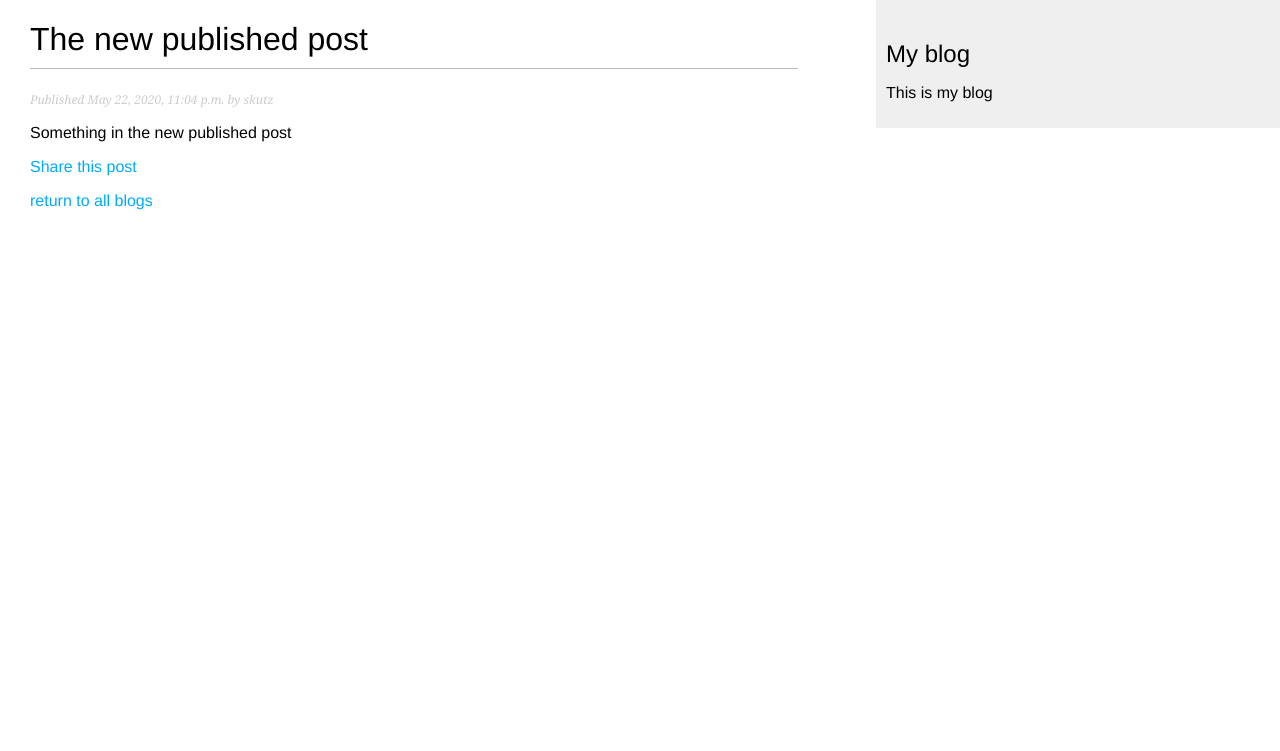
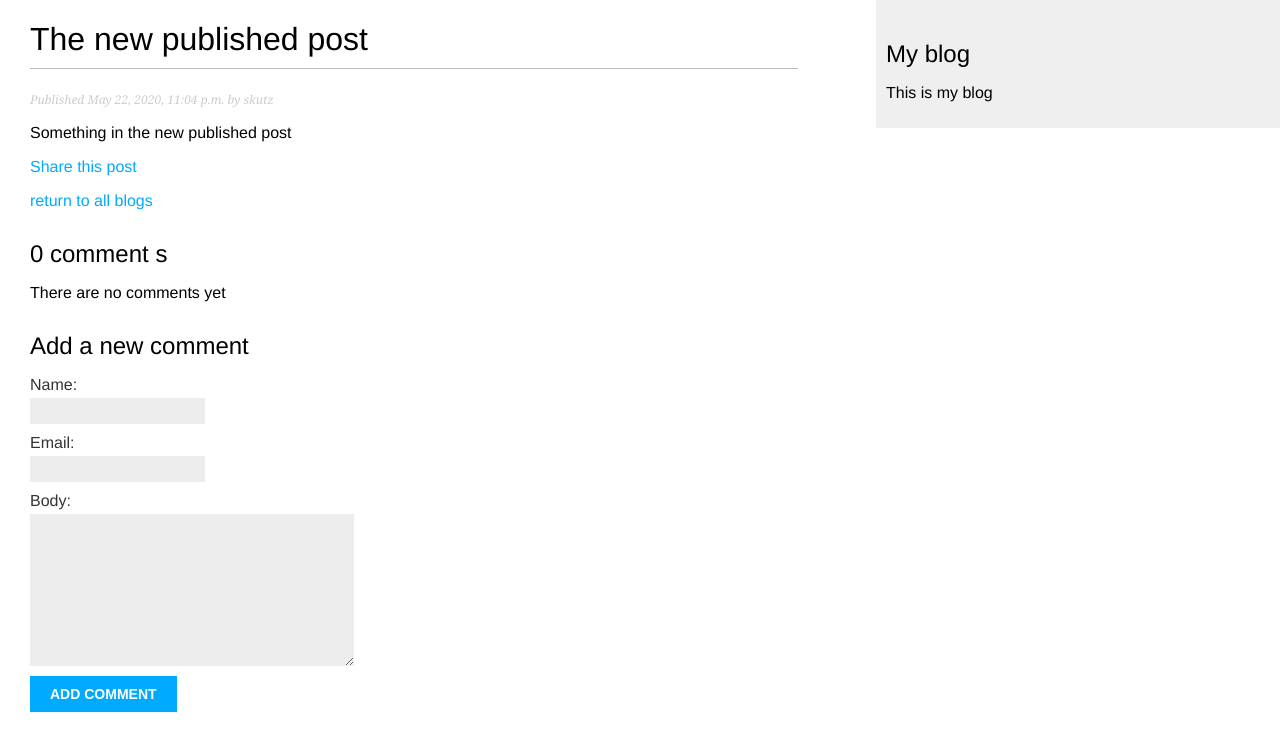
Before and after one commit to stevekutz/django_blog, a Django app: a page that uses mysite/blog/templates/blog/post/detail.html in a window 1280 px wide. Shown: the top 751 px of the page. Run offline with Django 3.2, Linux system fonts and the light colour scheme; data comes from the database, SQL or seed files in the repository; both versions use the stored data as it was after the commit.

Commit message:
implemented ability to add and track total comments to a post

```diff
--- a/mysite/blog/forms.py
+++ b/mysite/blog/forms.py
@@ -1,7 +1,13 @@
 from django import forms
+from .models import Comment
 
 class EmailPostForm(forms.Form):
     name = forms.CharField(max_length = 25)
     email = forms.EmailField()
     to = forms.EmailField()
     comments = forms.CharField(required = False, widget = forms.Textarea)
+
+class CommentForm(forms.ModelForm):
+    class Meta:
+        model = Comment
+        fields = ('name', 'email', 'body')
--- a/mysite/blog/models.py
+++ b/mysite/blog/models.py
@@ -41,3 +41,19 @@ class Post(models.Model):
                                self.publish.month,
                                self.publish.day,
                                self.slug ])
+
+
+class Comment(models.Model):
+    post = models.ForeignKey(Post, on_delete=models.CASCADE, related_name='comments')
+    name = models.CharField(max_length=80)
+    email = models.EmailField()
+    body = models.TextField()
+    created = models.DateTimeField(auto_now_add = True)
+    updated = models.DateTimeField(auto_now=True)
+    active = models.BooleanField(default = True)
+
+    class Meta:  # just a class container with some options (metadata)
+        ordering: ('created',)
+
+    def __str__(self):
+        return f'Comment by {self.name} on {self.post}'
--- a/mysite/blog/templates/blog/post/detail.html
+++ b/mysite/blog/templates/blog/post/detail.html
@@ -14,5 +14,42 @@
         <a href = "{% url "blog:post_share" post.id %}"> Share this post <a/>
     </p>
 
-    <a href = '/blog'> return to all blogs </a>
+    <p>
+            <a href = '/blog'> return to all blogs </a>
+    </p>
+
+
+    {% with comments.count as total_comments %}
+        <h2>
+            {{ total_comments }} comment {{ total_comments|pluralize }}
+        </h2>
+    {% endwith %}
+
+    {% for comment in comments %}
+        <div class = "comment">
+            <p clss = "info">
+                Comment {{ forloop.counter }} by {{ comment.name }}
+            </p>
+            {{ comment.body|linebreaks }}
+        </div>
+    {% empty %}
+        <p> There are no comments yet </p>
+
+    {% endfor %}
+
+    {% if new_comment %}
+        <h2> Your comment has been added </h2>
+    {% else %}
+        <h2> Add a new comment </h2>
+        <form method = 'post'>
+            {{ comment_form.as_p }}
+            {% csrf_token %}
+            <p>
+                <input type = "submit" value = "Add Comment">
+            </p>
+        </form>
+
+
+    {% endif %}
+
 {% endblock %}
--- a/mysite/blog/views.py
+++ b/mysite/blog/views.py
@@ -1,10 +1,10 @@
 from django.shortcuts import render, get_object_or_404
-from .models import Post
+from .models import Post, Comment
 
 from django.core.paginator import Paginator, EmptyPage, PageNotAnInteger
 from django.views.generic import ListView
 
-from .forms import EmailPostForm
+from .forms import EmailPostForm, CommentForm
 from django.core.mail import send_mail
 
 # Create your views here.
@@ -45,7 +45,30 @@ def post_detail(request, year, month, day, post):
                              publish__month = month,
                              publish__day = day)
 
-    context = {'post': post}
+
+
+    # list of active comments for this post
+    comments = post.comments.filter(active = True)
+
+    new_comment = None
+
+    if request.method == 'POST':
+        # A comment was posted
+        comment_form = CommentForm( data=request.POST )
+
+        if comment_form.is_valid():
+            # create comment obj but do not save to database yet
+            new_comment = comment_form.save(commit = False)
+            # Assign current post to comment
+            new_comment.post = post
+            # Save the comment to the database
+            new_comment.save()
+
+    else:  # provide blank comment form
+        comment_form = CommentForm()
+
+
+    context = {'post': post, 'comments': comments, 'new_comment': new_comment, 'comment_form': comment_form }
 
     return render(request, 'blog/post/detail.html', context)
 
```
Also changed, not shown: mysite/blog/admin.py (+7 -1 lines), README.MD, mysite/blog/migrations/0002_comment.py (added), mysite/db.sqlite3.
